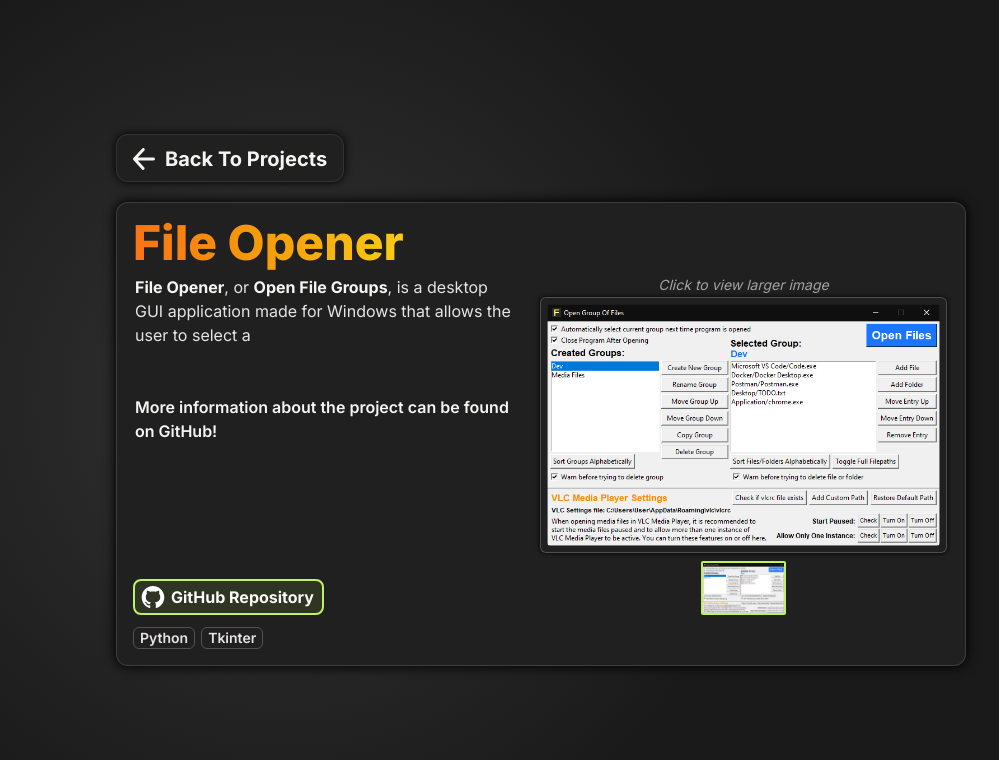
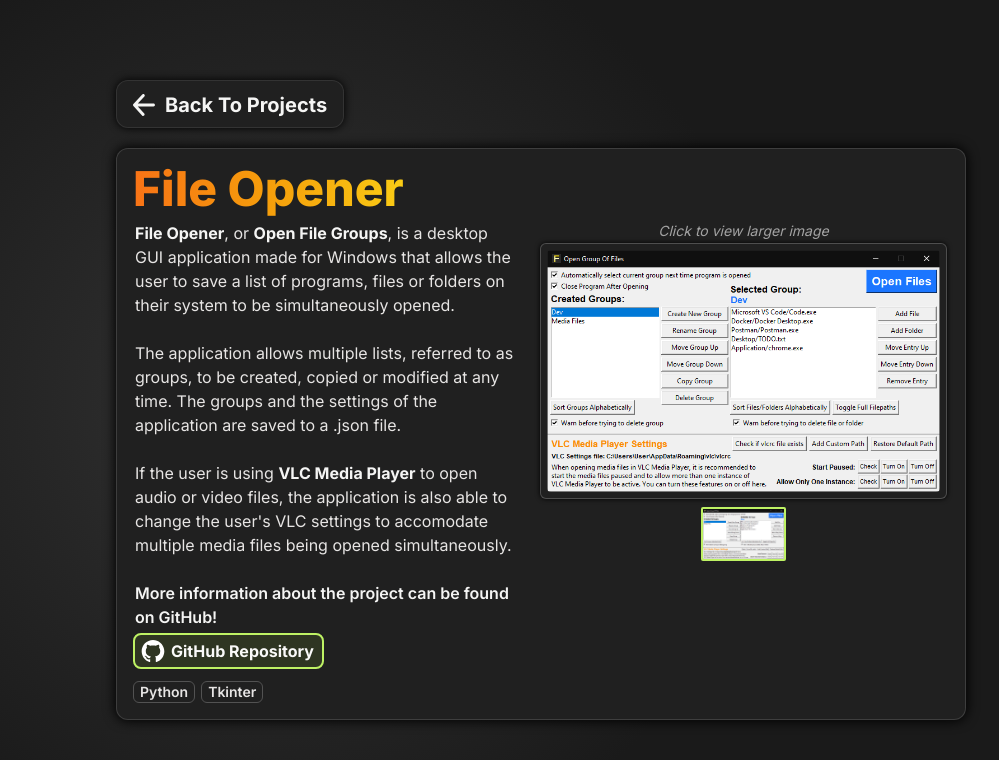
Before and after one commit to vik-ma/portfolio, a Next.js app: page /projects/file-opener in a window 1280 px wide. Shown: the top 760 px of the page, without its empty margins (99-1098 px from the left). Built offline with nearby package versions, Linux system fonts and the light colour scheme.

Commit message:
Added full description of File Opener

```diff
--- a/app/ProjectsInfo.tsx
+++ b/app/ProjectsInfo.tsx
@@ -138,10 +138,20 @@ export const ProjectsInfo = {
     fullDescription: (
       <p>
         <strong className="text-stone-100">File Opener</strong>, or{" "}
-        <strong className="text-stone-100">Open File Groups</strong>,
-        is a desktop GUI application made for Windows that allows the user to select a
+        <strong className="text-stone-100">Open File Groups</strong>, is a
+        desktop GUI application made for Windows that allows the user to save a
+        list of programs, files or folders on their system to be simultaneously
+        opened.
         <br />
         <br />
+        The application allows multiple lists, referred to as groups, to be
+        created, copied or modified at any time. The groups and the settings of
+        the application are saved to a .json file.
+        <br />
+        <br />
+        If the user is using <strong className="text-stone-100">VLC Media Player</strong> to open audio or video files, the
+        application is also able to change the user&apos;s VLC settings to
+        accomodate multiple media files being opened simultaneously.
       </p>
     ),
     cssGradient: "bg-gradient-to-r from-orange-500 via-amber-500 to-yellow-400",
```
